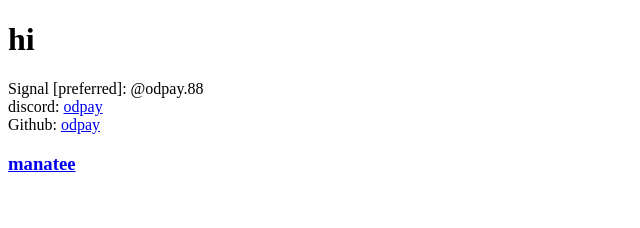
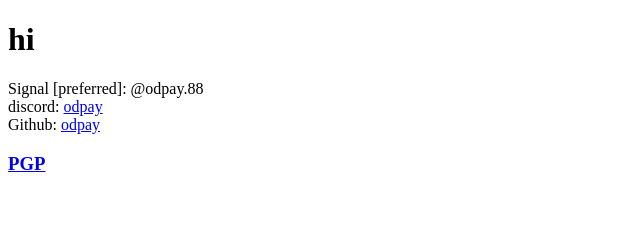
Before and after one commit to odpay/odpay.net, a plain HTML site: page index.html in a window 1280 px wide. Shown: the top 228 px of the page, 0-640 px from the left. Drawn offline with Linux system fonts and the light colour scheme.

Commit message:
pgp on index

```diff
--- a/index.html
+++ b/index.html
@@ -15,7 +15,7 @@
         Github: <a href="https://github.com/odpay">odpay</a>
         <br>
         <h3>
-            <a href="https://manatee.odpay.net">manatee</a>
+            <a href="pgp.txt">PGP</a>
         </h3><br>
         <h2>
             Donate
```
